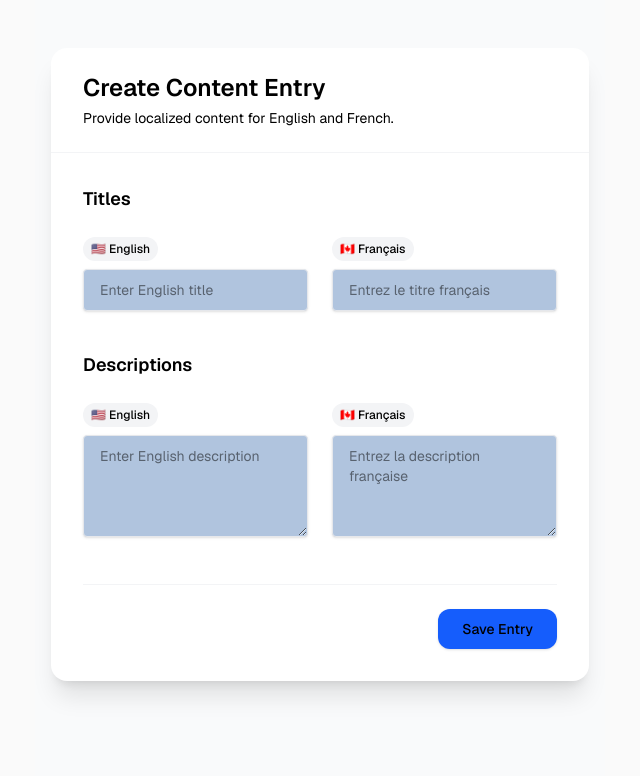
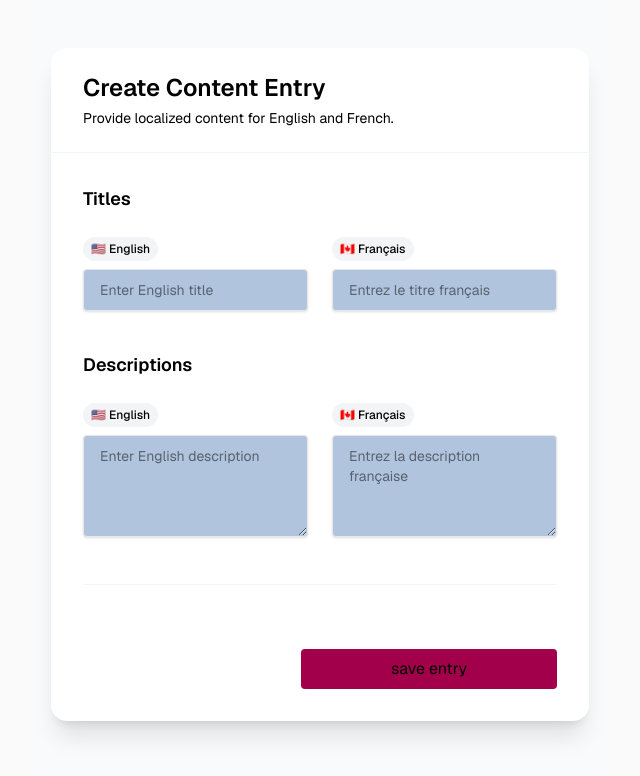
Before and after one commit to begarland/next-iframe-poc, a Next.js app: page / in a window 1280 px wide. Shown: the top 776 px of the page, without its empty margins (0-640 px from the left). Built offline with nearby package versions, Linux system fonts and the light colour scheme; no server answers.

Commit message:
hook function to form

```diff
--- a/jest.config.js
+++ b/jest.config.js
@@ -8,6 +8,8 @@ module.exports = {
   transform: {
     ...tsJestTransformCfg,
   },
-  setupFilesAfterEnv: ["<rootDir>/src/setupTests.ts"],
-
+  setupFilesAfterEnv: ["<rootDir>/src/setupTests.ts",],
+  moduleNameMapper: {
+    "^@/(.*)$": "<rootDir>/src/$1",
+  },
 };
--- a/src/app/components/ContentfulForm/ContentfulForm.tsx
+++ b/src/app/components/ContentfulForm/ContentfulForm.tsx
@@ -1,6 +1,8 @@
 "use client";
 
+import { uploadEntryToContentful } from "@/app/fetches/uploadEntryToContentful";
 import { ChangeEvent, FormEvent, useState } from "react";
+import UploadToContentfulButton from "../UploadToContentfulButton";
 
 type LocalizedField = {
   "en-US": string;
@@ -36,6 +38,10 @@ const ContentfulForm: React.FC = () => {
   const handleSubmit = (e: FormEvent<HTMLFormElement>) => {
     e.preventDefault();
     console.log(form);
+
+    uploadEntryToContentful(form);
+
+    // here, submit the call to contentful
 
     setForm({
       title: { "en-US": "", "fr-CA": "" },
@@ -156,12 +162,14 @@ const ContentfulForm: React.FC = () => {
 
           {/* Footer Actions */}
           <div className="pt-6 border-t border-gray-100 flex justify-end">
-            <button
+            {/* <button
               type="submit"
               className="px-6 py-2.5 rounded-xl bg-blue-600 text-white text-sm font-medium shadow-sm hover:bg-blue-700 transition active:scale-[0.98]"
             >
               Save Entry
-            </button>
+            </button> */}
+
+            <UploadToContentfulButton form={form} />
           </div>
         </form>
       </div>
--- a/src/app/components/ContentfulPullContent.tsx
+++ b/src/app/components/ContentfulPullContent.tsx
@@ -33,7 +33,7 @@ async function getData() {
   await previewClient
     .getEntries({
       content_type: "title",
-      locale: locale,
+      // locale: locale,
     })
     .then(function (entries) {
       previewData = entries;
--- a/src/app/components/ContentfulTable/ContentfulTable.tsx
+++ b/src/app/components/ContentfulTable/ContentfulTable.tsx
@@ -109,9 +109,7 @@ const ContentfulTable: React.FC<ContentfulDataProps> = ({ data }) => {
                 {selectedItem.title}
               </h2>
 
-                    <Markdown>{selectedItem.description}</Markdown>
-
-
+              <Markdown>{selectedItem.description}</Markdown>
             </div>
           ) : (
             /* =============================
--- a/src/app/components/UploadToContentfulButton.tsx
+++ b/src/app/components/UploadToContentfulButton.tsx
@@ -2,27 +2,15 @@
 
 import { uploadEntryToContentful } from "../fetches/uploadEntryToContentful";
 
-const UploadToContentfulButton = () => {
-  const test = {
-    fields: {
-      title: {
-        "en-US": "Hello, World!",
-        "fr-CA": "Bonjour",
-      },
-      description: {
-        "en-US": "this is working! woohoo!",
-        "fr-CA": "Ça marche! Youpi!",
-      },
-    },
-  };
-
+// eslint-disable-next-line @typescript-eslint/no-explicit-any
+const UploadToContentfulButton = ({ form }: { form: any }) => {
   return (
     <>
       <button
         className="pointer bg-pink-800 hover:bg-pink-600 w-64 p-2 rounded mt-10"
-        onClick={uploadEntryToContentful(test)}
+        onClick={uploadEntryToContentful(form)}
       >
-        test uploads
+        save entry
       </button>
     </>
   );
--- a/src/app/fetches/uploadEntryToContentful.ts
+++ b/src/app/fetches/uploadEntryToContentful.ts
@@ -1,16 +1,7 @@
 export const uploadEntryToContentful = (payload: object) => () => {
-
-
   const formattedPayload = {
     fields: {
-      title: {
-        "en-US": "Hello, World!",
-        "fr-CA": "Bonjour",
-      },
-      description: {
-        "en-US": "this is working! woohoo!",
-        "fr-CA": "Ça marche! Youpi!",
-      },
+      ...payload,
     },
   };
 
--- a/src/setupTests.ts
+++ b/src/setupTests.ts
@@ -1 +1,3 @@
 import "@testing-library/jest-dom";
+
+global.fetch = jest.fn();
```
Also changed, not shown: 1 other file (tests, documents, lock files or other folders).
